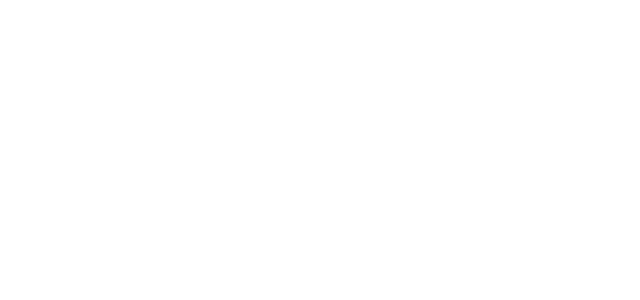
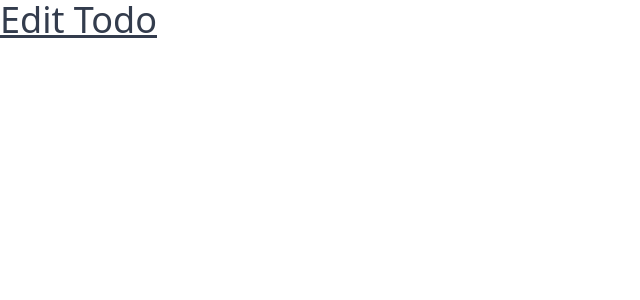
Before and after one commit to brianf4/mern-template, a React (Vite) app in the folder frontend/: page /edit in a window 1280 px wide. Before the commit this address had no page. Shown: the top 300 px of the page, without its empty margins (0-640 px from the left). Built offline with nearby package versions, Linux system fonts and the light colour scheme.

Commit message:
adding editing page

```diff
--- a/frontend/src/App.jsx
+++ b/frontend/src/App.jsx
@@ -2,6 +2,7 @@ import { BrowserRouter, Routes, Route } from 'react-router-dom'
 
 // pages & components
 import Home from './pages/Home'
+import Edit from './pages/Edit'
 
 
 function App() {
@@ -13,6 +14,10 @@ function App() {
             path='/'
             element={<Home />}
           />
+          <Route
+            path='edit'
+            element={<Edit />}
+          />
         </Routes>
       </BrowserRouter>
     </>
--- a/frontend/src/components/TodoItem.jsx
+++ b/frontend/src/components/TodoItem.jsx
@@ -1,3 +1,5 @@
+import { Link } from "react-router-dom"
+
 function TodoItem(props) {
 
   return (
@@ -7,7 +9,9 @@ function TodoItem(props) {
           <span>{props.description}</span>
         </section>
         <section className="flex justify-end">
-          <button className="btn btn-square btn-outline">Edit</button>
+          <Link to="edit">
+            <button className="btn btn-square btn-outline">Edit</button>
+          </Link>
         </section>
 
     </section>
--- a/frontend/src/pages/Edit.jsx
+++ b/frontend/src/pages/Edit.jsx
@@ -1,7 +1,8 @@
+
 function Edit() {
   return (
     <section>
-
+      <h1 className="text-4xl underline">Edit Todo</h1>
     </section>
   )
 }
```
